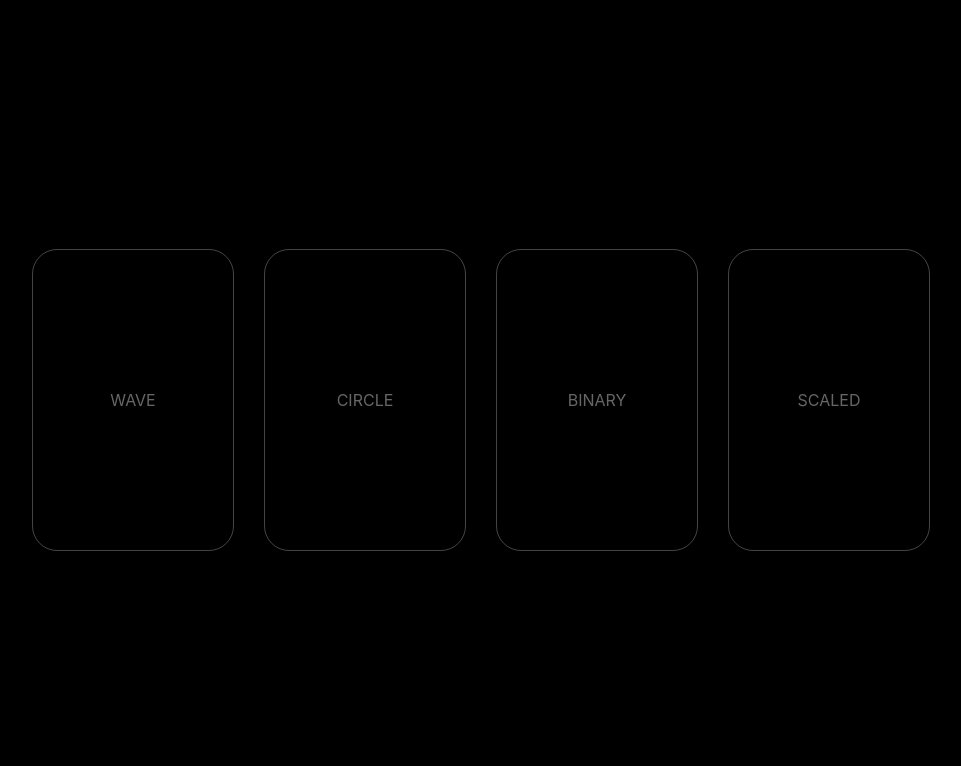
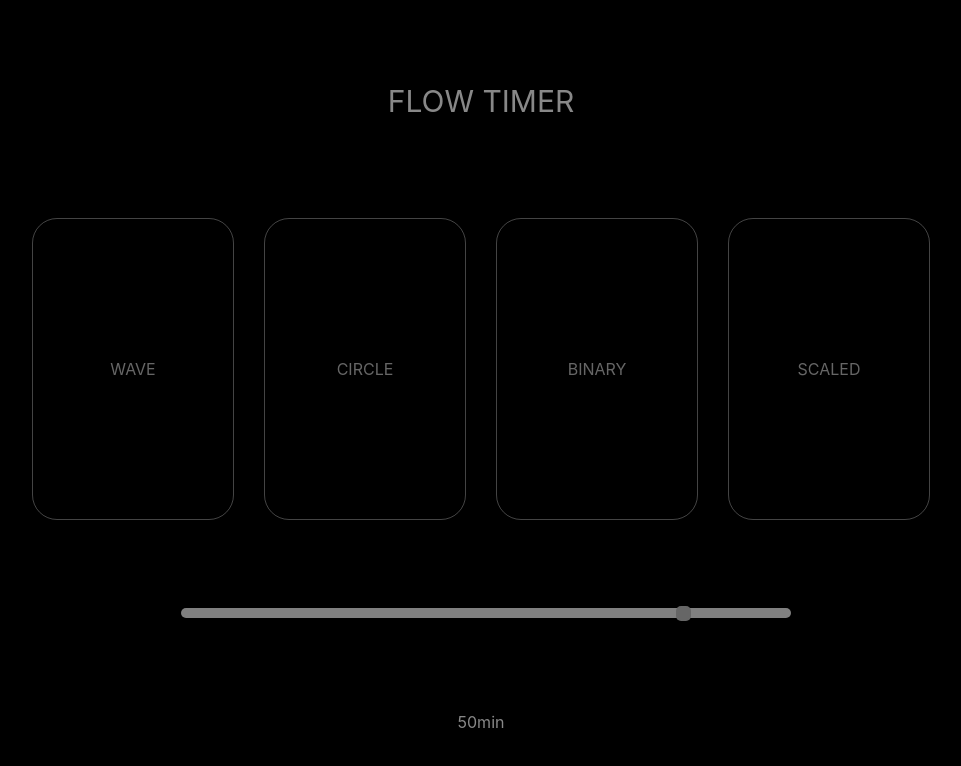
Before and after one commit to yoonki1207/flow-timer, a React (Create React App) app: page / in a window 1280 px wide. Shown: the top 766 px of the page, without its empty margins (159-1120 px from the left). Built offline with nearby package versions, Linux system fonts and the light colour scheme.

Commit message:
draggable added

```diff
--- a/package.json
+++ b/package.json
@@ -8,6 +8,7 @@
     "@testing-library/user-event": "^13.5.0",
     "react": "^18.2.0",
     "react-dom": "^18.2.0",
+    "react-draggable": "^4.4.5",
     "react-router-dom": "^6.4.2",
     "react-scripts": "5.0.1",
     "styled-components": "^5.3.6",
--- a/src/modules/MainModule/MainModule.js
+++ b/src/modules/MainModule/MainModule.js
@@ -1,20 +1,41 @@
-import React from "react";
+import React, { useState } from "react";
 import styled from "styled-components";
+import TimerBar from "./TimerBar";
 import { TimerCardList } from "./TimerCardList";
+
+export const INIT_TIME = 500;
 
 const MainMoudle = () => {
 
+  const [time, setTime] = useState(INIT_TIME);
+
+  const onDrag = (e, data) => {
+    setTime(data.x);
+    console.log(data);
+  }
   return (
-    <Main><TimerCardList /></Main>
+    <Main><Title>{"FLOW TIMER"}</Title>
+      <TimerCardList />
+      <TimerBar onDrag={onDrag}/>
+      {Math.ceil(time/10) + 'min'}
+    </Main>
   );
 };
+const Title = styled.div`
+  font-size: 30px;
+  padding: 15px;
+  color: #ffffff88;
+`
 
 const Main = styled.main`
   width: 100%;
   height: 100%;
   background: black;
   display: flex;
-  justify-content: center;
+  color: #ffffff88;
+  flex-direction: column;
+  justify-content: space-evenly;
   align-items: center;
+
 `;
 export default React.memo(MainMoudle);
--- /dev/null
+++ b/src/modules/MainModule/TimerBar.js
@@ -0,0 +1,77 @@
+import { useEffect, useState } from "react";
+import Draggable from "react-draggable";
+import styled from "styled-components";
+import { INIT_TIME } from "./MainModule";
+
+const TimerBar = ({onDrag}) => {
+  useEffect(()=>{
+
+    // console.log(time);
+  });
+  return(
+  <TimerBarBox>
+      <div className="progress-box">
+        <div className="progress-bar"></div>
+    <Draggable
+    axis='x'
+    grid={[10, 0]}
+    position={{x: INIT_TIME, y: 0}}
+    onDrag={onDrag}
+    bounds={{left: 10, right: 600}}>
+        <div className="progress-btn"></div>
+    </Draggable>
+        <div className="progress-num"></div>
+      </div>
+
+    </TimerBarBox>
+  );
+}
+
+const TimerBarBox = styled.div`
+
+.progress-box {
+
+     width: 600px;
+     position: relative;
+     height: 30px;
+     padding: 5px;
+ }
+
+ .progress-bar {
+
+     width: 100%;  /*    100%             15px       100       ;*/
+     height: 10px;
+     position: absolute;
+     background-color: gray;
+     border-radius: 10px;
+     top: 5px;
+ }
+
+ .progress-btn {
+
+     width: 15px;
+     height: 15px;
+     position: absolute;
+     background-color: #666;
+     border-radius: 5px;
+     top: 2.5px;
+     left: 0px;
+ }
+
+ .progress-btn:hover {
+
+     background-color: #888;
+     cursor: pointer;
+ }
+
+ .progress-num {
+
+     /* text-align: center; */
+     position: absolute;
+     bottom: 0;
+     left: 50%;
+     font-size: 12px;
+     transform: translateX(-50%);
+ }`
+
+export default TimerBar;
--- a/src/modules/MainModule/TimerCard.js
+++ b/src/modules/MainModule/TimerCard.js
@@ -8,6 +8,7 @@ export const TimerCard = ({ title }) => {
 };
 
 const TimeCardBox = styled.div`
+  display: flex;
   width: 200px;
   height: 300px;
   color: #ffffff66;
@@ -16,7 +17,6 @@ const TimeCardBox = styled.div`
   text-transform: uppercase;
   margin: 15px;
   transition: 0.125s all ease;
-  display: flex;
   justify-content: center;
   align-items: center;
   cursor: pointer;
--- a/src/modules/MainModule/TimerCardList.js
+++ b/src/modules/MainModule/TimerCardList.js
@@ -1,12 +1,18 @@
+import styled from "styled-components";
 import { TimerCard } from "./TimerCard";
 
 export const TimerCardList = () => {
   const timerList = ["wave", "circle", "binary", "scaled"];
   return (
-    <>
+    <TimerCardListBox>
       {timerList.map((val) => (
         <TimerCard key={val} title={val}/>
       ))}
-    </>
+    </TimerCardListBox>
   );
 };
+
+const TimerCardListBox = styled.div`
+  display: flex;
+  flex-direction: row;
+`
```
Also changed, not shown: 1 other file (tests, documents, lock files or other folders).
